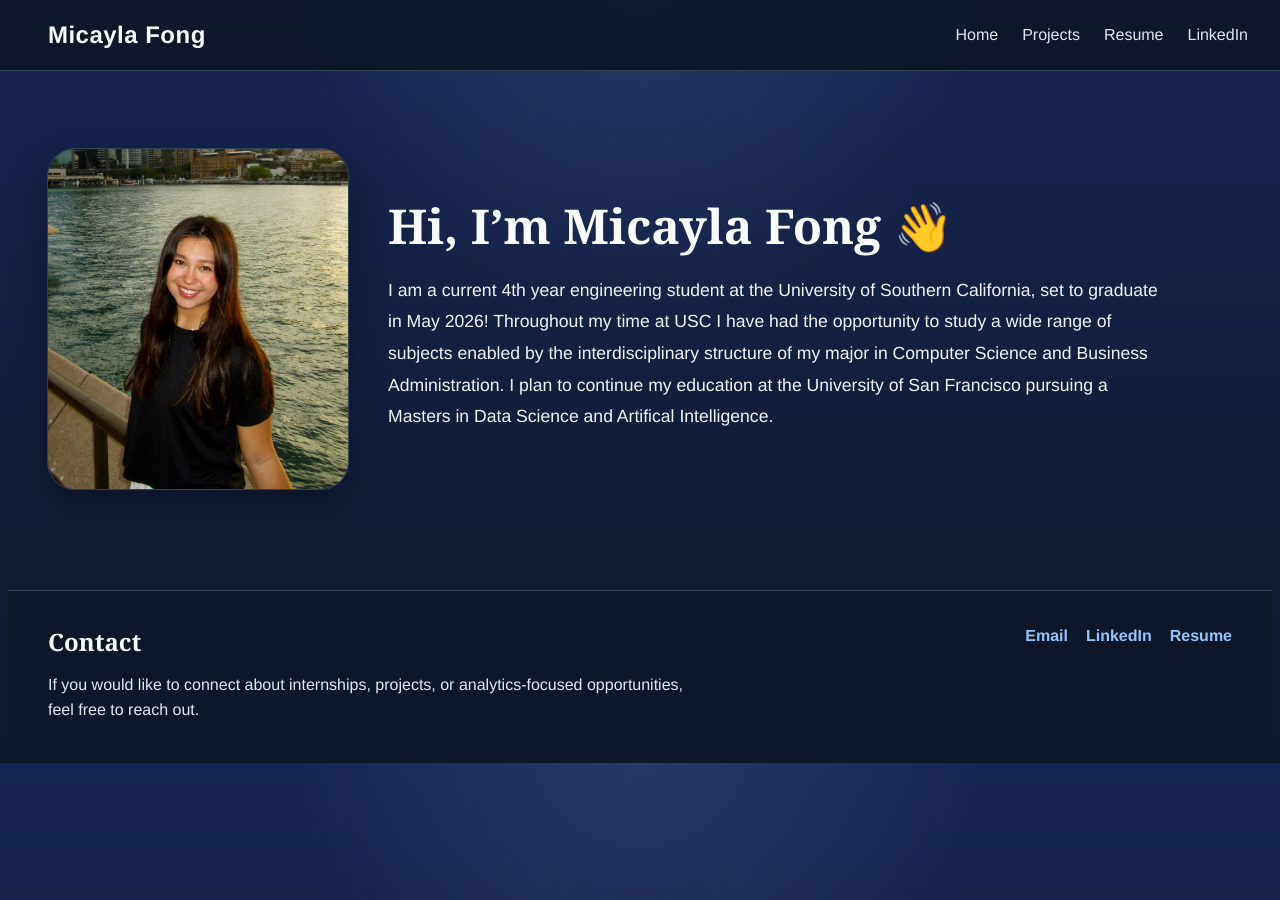
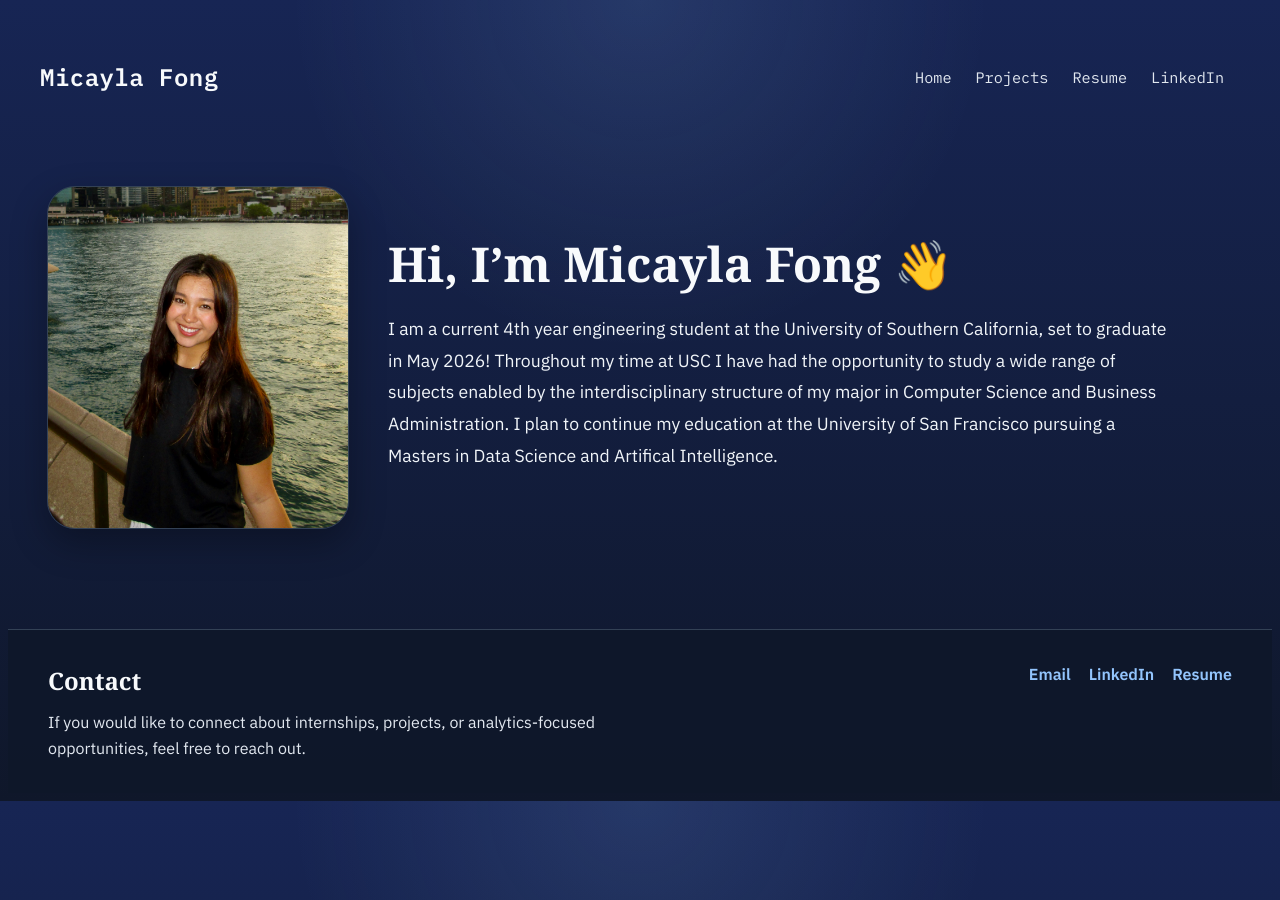
Before and after one commit to mdfong35/mdfong35.github.io, a Jekyll site: the page built from index.md, in a window 1280 px wide. Built offline with Jekyll 4.4.1, drawn with Linux system fonts in a browser that asks for light colours.

Commit message:
Update style.css

```diff
--- a/assets/style.css
+++ b/assets/style.css
@@ -1,3 +1,5 @@
+@import url("https://fonts.googleapis.com/css2?family=IBM+Plex+Mono:wght@400;500;600&family=IBM+Plex+Sans:wght@400;500;600;700&display=swap");
+
 :root {
   --bg: #0f172a;
   --bg-elevated: #172033;
@@ -12,7 +14,7 @@
 }
 
 body {
-  font-family: "Helvetica Neue", Helvetica, Arial, sans-serif;
+  font-family: "IBM Plex Sans", "Helvetica Neue", Helvetica, Arial, sans-serif;
   color: var(--text-primary);
   background:
     radial-gradient(circle at top, rgba(147, 197, 253, 0.12), transparent 34%),
@@ -22,18 +24,28 @@ body {
   line-height: 1.6;
 }
 
-.top-nav {
-  background-color: rgba(15, 23, 42, 0.95);
-  padding: 1rem;
-  width: 100%;
-  position: fixed;
-  top: 0;
-  left: 0;
-  z-index: 1000;
-  border-bottom: 1px solid var(--border);
-  backdrop-filter: blur(10px);
+.site-title {
+  font-size: 1.5rem;
+  font-weight: bold;
+  font-family: "IBM Plex Mono", "Courier New", monospace;
+  color: var(--text-primary);
+  letter-spacing: 0.02em;
 }
 
+.nav-links a {
+  font-family: "IBM Plex Mono", "Courier New", monospace;
+  color: var(--text-secondary);
+  text-decoration: none;
+  transition: color 0.3s ease;
+  font-size: 0.95rem;
+}
+
+h1,
+h2,
+h3 {
+  font-family: "IBM Plex Mono", "Courier New", monospace;
+  color: var(--text-primary);
+}
 .nav-container {
   display: flex;
   justify-content: space-between;
```
